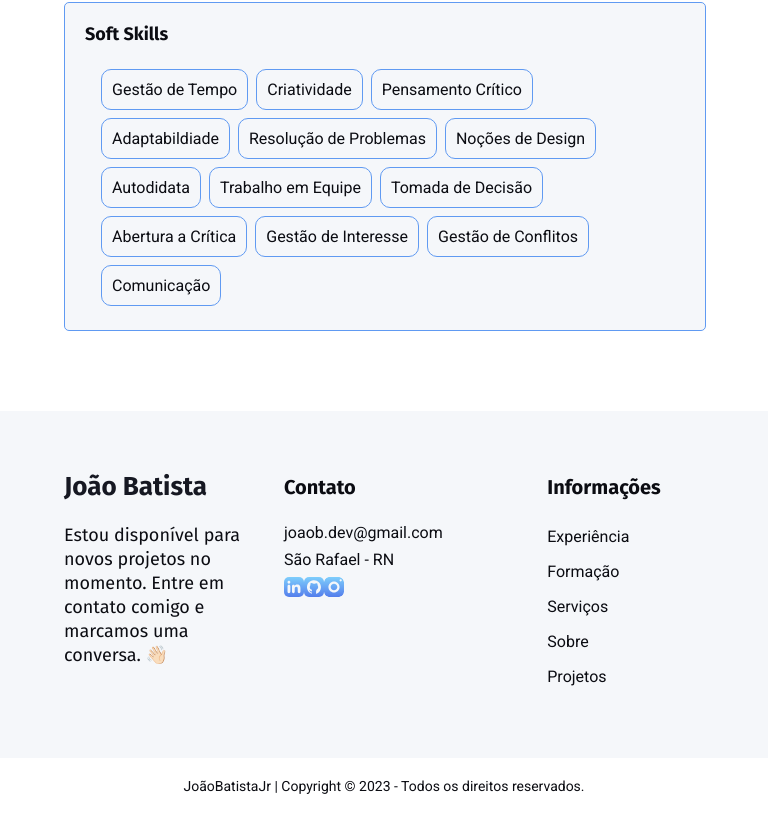
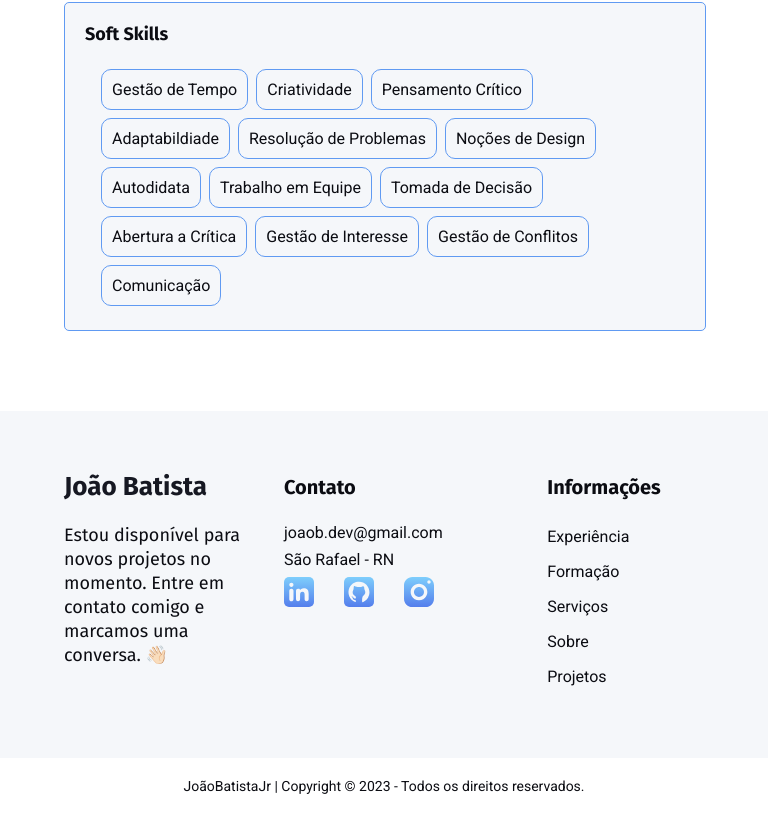
Before and after one commit to JoaoBatistaJr/Portfolio, a plain HTML site: page sobre.html in a window 768 px wide. Shown: the part 1436-2250 px from the top of the page. Drawn offline with Linux system fonts and the light colour scheme.

Commit message:
fix:style: correção de posicionamento dos icones de redes sociais do footer

```diff
--- a/css/_base.scss
+++ b/css/_base.scss
@@ -64,13 +64,17 @@ span#ano-atual{
 ::-webkit-scrollbar {
   width: 5px;
 }
-::-webkit-scrollbar-track {
-  background-color: $color-c10;
-}
+
 ::-webkit-scrollbar-thumb {
   background-color: $color-b03;
   border-radius: 10px;
+  transition: width 0.2s; /* Adicionando uma transição suave */
 }
+
+::-webkit-scrollbar-thumb:hover {
+  width: 10px; /* Largura da alça da barra de rolagem ao passar o mouse */
+}
+
 
 .background {
   background: $color-c01;
--- a/css/_footer.scss
+++ b/css/_footer.scss
@@ -10,7 +10,7 @@
 
   .redes-footer {
     display: flex;
-    padding-right: 175px;
+    padding-right: 50%;
     justify-content: space-between;
     img {
       width: 30px;
--- a/css/_grid-geral.scss
+++ b/css/_grid-geral.scss
@@ -204,8 +204,7 @@
   }
   .redes-footer {
     img {
-      width: 100%;
-      margin-right: 20px;
+      margin-right: 60px;
     }
   }
   /* Fecha - Estilos para o seção Footer*/
```
Also changed, not shown: css/main.css, 1 other file.
